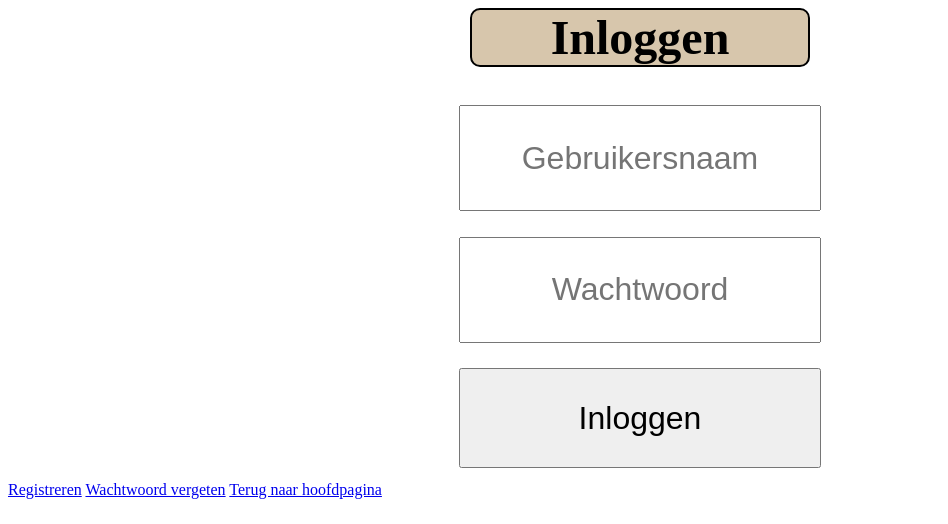
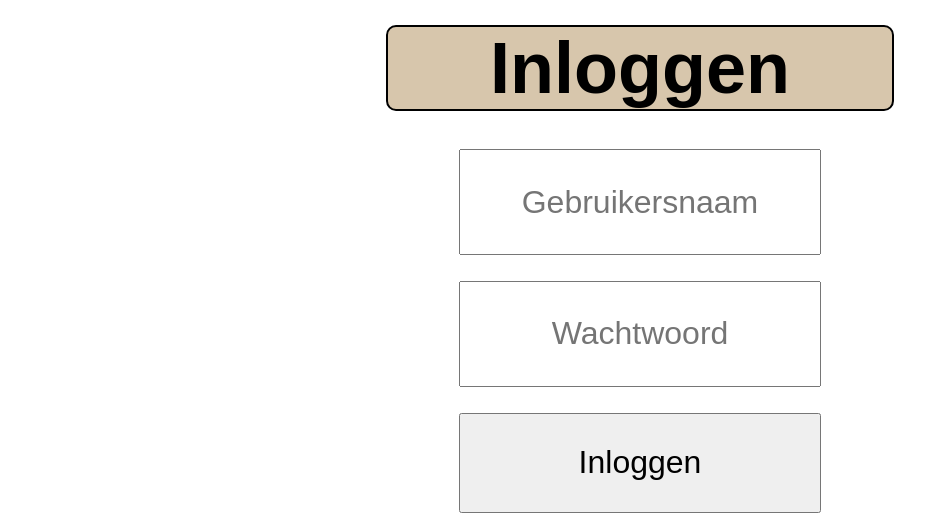
Before and after one commit to 1038415/CLE_3_Ouderen_Dagje_Uit, a PHP site: page /html/login.html in a window 1280 px wide. Shown: the top 524 px of the page, without its empty margins (0-948 px from the left). Run offline with PHP 8.4, Linux system fonts and the light colour scheme.

Commit message:
Pagina's

```diff
--- a/css/login.css
+++ b/css/login.css
@@ -4,10 +4,12 @@ h1 {
     margin-bottom: 2%;
     width: 7em;
     text-align: center;
-    font-size: 3em;
+    font-family: sans-serif ;
+    font-size: 4.5em;
     border: 2px solid;
     background-color: #D7C6AC;
     border-radius: 10px;
+    margin-top: 2%;
 }
 
 .formfield {
```
